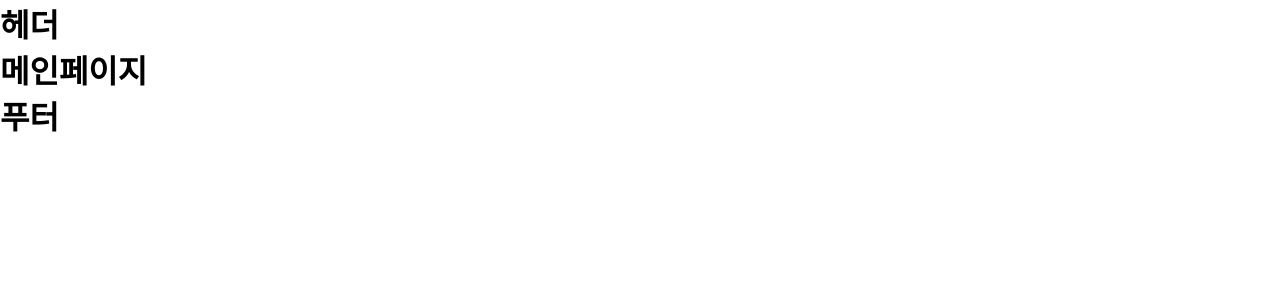
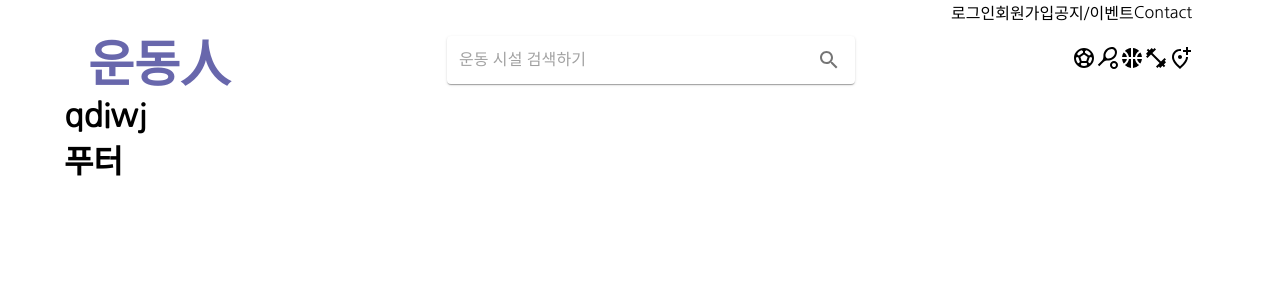
Before and after one commit to pydevjeong/ExerciseMan, a React (Create React App) app: page / in a window 1280 px wide. Shown: the top 300 px of the page. Built offline with nearby package versions, Linux system fonts and the light colour scheme.

Commit message:
Adding Mui & Making header component
Add now....

```diff
--- a/package.json
+++ b/package.json
@@ -4,6 +4,10 @@
   "private": true,
   "dependencies": {
     "@blueprintjs/core": "^4.10.2",
+    "@emotion/react": "^11.10.4",
+    "@emotion/styled": "^11.10.4",
+    "@mui/icons-material": "^5.10.6",
+    "@mui/material": "^5.10.7",
     "@testing-library/jest-dom": "^5.16.5",
     "@testing-library/react": "^13.4.0",
     "@testing-library/user-event": "^13.5.0",
--- /dev/null
+++ b/src/components/Layout/Header/GoogleSearch.js
@@ -0,0 +1,28 @@
+import * as React from 'react';
+import Paper from '@mui/material/Paper';
+import InputBase from '@mui/material/InputBase';
+import Divider from '@mui/material/Divider';
+import IconButton from '@mui/material/IconButton';
+import MenuIcon from '@mui/icons-material/Menu';
+import SearchIcon from '@mui/icons-material/Search';
+
+export default function CustomizedInputBase() {
+  return (
+    <Paper
+      component="form"
+      sx={{ p: '2px 4px', display: 'flex', alignItems: 'center', width: 400, }}
+    >
+      {/* <IconButton sx={{ p: '10px' }} aria-label="menu">
+        <MenuIcon />
+      </IconButton> */}
+      <InputBase
+        sx={{ ml: 1, flex: 1 }}
+        placeholder="운동 시설 검색하기"
+        inputProps={{ 'aria-label': '운동 시설 검색하기' }}
+      />
+      <IconButton type="button" sx={{ p: '10px' }} aria-label="search">
+        <SearchIcon />
+      </IconButton>
+    </Paper>
+  );
+}
--- a/src/components/Layout/Header/Header.js
+++ b/src/components/Layout/Header/Header.js
@@ -1,10 +1,48 @@
 import React from 'react';
+import { Link } from 'react-router-dom';
+import styles from './Header.module.css'
+import CustomizedInputBase from './GoogleSearch';
+import SportsBasketballIcon from '@mui/icons-material/SportsBasketball';
+import SportsTennisOutlinedIcon from '@mui/icons-material/SportsTennisOutlined';
+import FitnessCenterOutlinedIcon from '@mui/icons-material/FitnessCenterOutlined';
+import AddLocationAltOutlinedIcon from '@mui/icons-material/AddLocationAltOutlined';
+import SportsSoccerOutlinedIcon from '@mui/icons-material/SportsSoccerOutlined';
+import { Container } from '@mui/material';
+
+// const icons=[
+//   "SportsBasketballIcon",
+//   "SportsTennisOutlinedIcon",
+//   "FitnessCenterOutlinedIcon",
+//   "AddLocationAltOutlinedIcon",
+//   "SportsSoccerOutlinedIcon"
+// 코드 더 깔끔하게 만들방법 찾으면 map으로 사용]
 
 const Header = () => {
+
   return (
-    <div>
-        <h1>헤더</h1>
-    </div>
+    <Container maxWidth='lg'>
+      <div className={styles.navlink}>
+        <Link className={styles.links} to='/login'>로그인</Link>
+        <Link className={styles.links} to='/register'>회원가입</Link>
+        <Link className={styles.links} to='/'>공지/이벤트</Link>
+        <Link className={styles.links} to='/contact'>Contact</Link>
+      </div>
+      <div className={styles.second_container}>
+        <div className={styles.main}>
+          <Link className={styles.mainLink} to='/'>운동人</Link>{/* 새로고침되게 해야함 */}
+        </div>
+        <div className={styles.search_container}>
+          <CustomizedInputBase/>
+        </div>
+        <div className={styles.icon_contier}>
+          <Link className={styles.links} to='/soccer'><SportsSoccerOutlinedIcon/></Link>
+          <Link className={styles.links} to='/tennis'><SportsTennisOutlinedIcon/> </Link>
+          <Link className={styles.links} to='/basket'><SportsBasketballIcon/> </Link>
+          <Link className={styles.links} to='/gym'><FitnessCenterOutlinedIcon/></Link>
+          <Link className={styles.links} to='/map'><AddLocationAltOutlinedIcon/></Link>
+        </div>
+      </div>
+    </Container>
   );
 };
 
--- /dev/null
+++ b/src/components/Layout/Header/Header.module.css
@@ -0,0 +1,36 @@
+.navlink{
+  align-items: center;
+  justify-content: end;
+  display: flex;
+}
+.links{
+  font-size: 1rem;
+  text-decoration: none;
+  color: black;
+}
+.links:hover{
+  color: blue;
+}
+.second_container{
+  display: flex;
+  flex-direction: row;
+  align-items: center;
+  justify-content: space-between;
+}
+
+.main{
+  display: flex;
+  font-size: 2rem;
+}
+.mainLink{
+  color: #6867AC;
+  text-decoration: none;
+  font-size: 50px;
+  font-weight: bold;
+}
+.search_container{
+  display: flex;
+}
+.icon_contier{
+  display: flex;
+}
--- a/src/components/Layout/Layout.js
+++ b/src/components/Layout/Layout.js
@@ -1,16 +1,15 @@
+import { Container } from '@mui/material';
 import React from 'react';
 import Footer from './Footer/Footer';
 import Header from './Header/Header';
 
 const Layout = (props) => {
   return (
-    <div>
+    <Container>
       <Header/>
-      <main>
         {props.children}
-      </main>
       <Footer/>
-    </div>
+    </Container>
   );
 };
 
--- a/src/components/MainPage/MainPage.js
+++ b/src/components/MainPage/MainPage.js
@@ -4,7 +4,7 @@ import Layout from '../Layout/Layout';
 const MainPage = () => {
   return (
     <Layout>
-      <h1>메인페이지</h1>
+      <div className=""><h1>qdiwj</h1></div>
     </Layout>
   );
 };
```
Also changed, not shown: src/ErrorPage.js (added), 1 other file (tests, documents, lock files or other folders).
